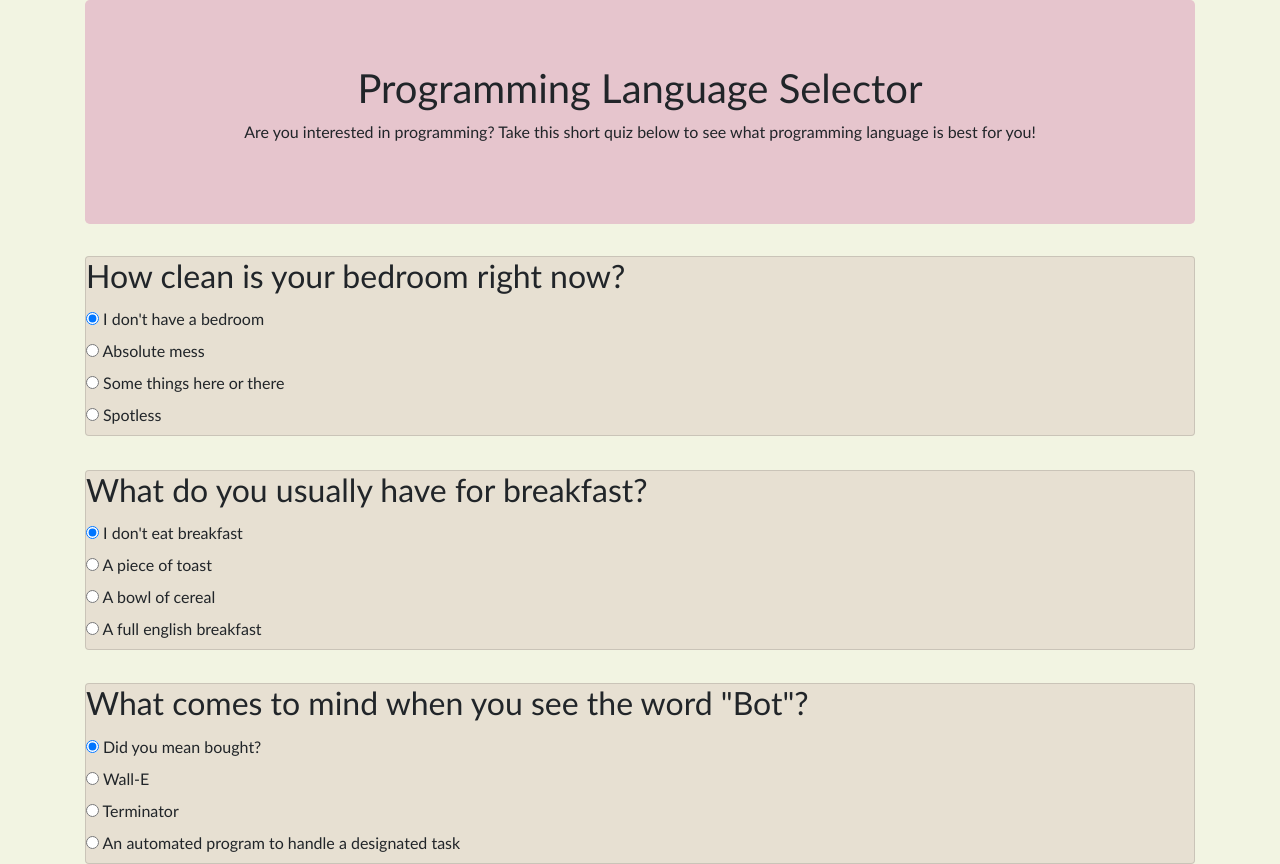
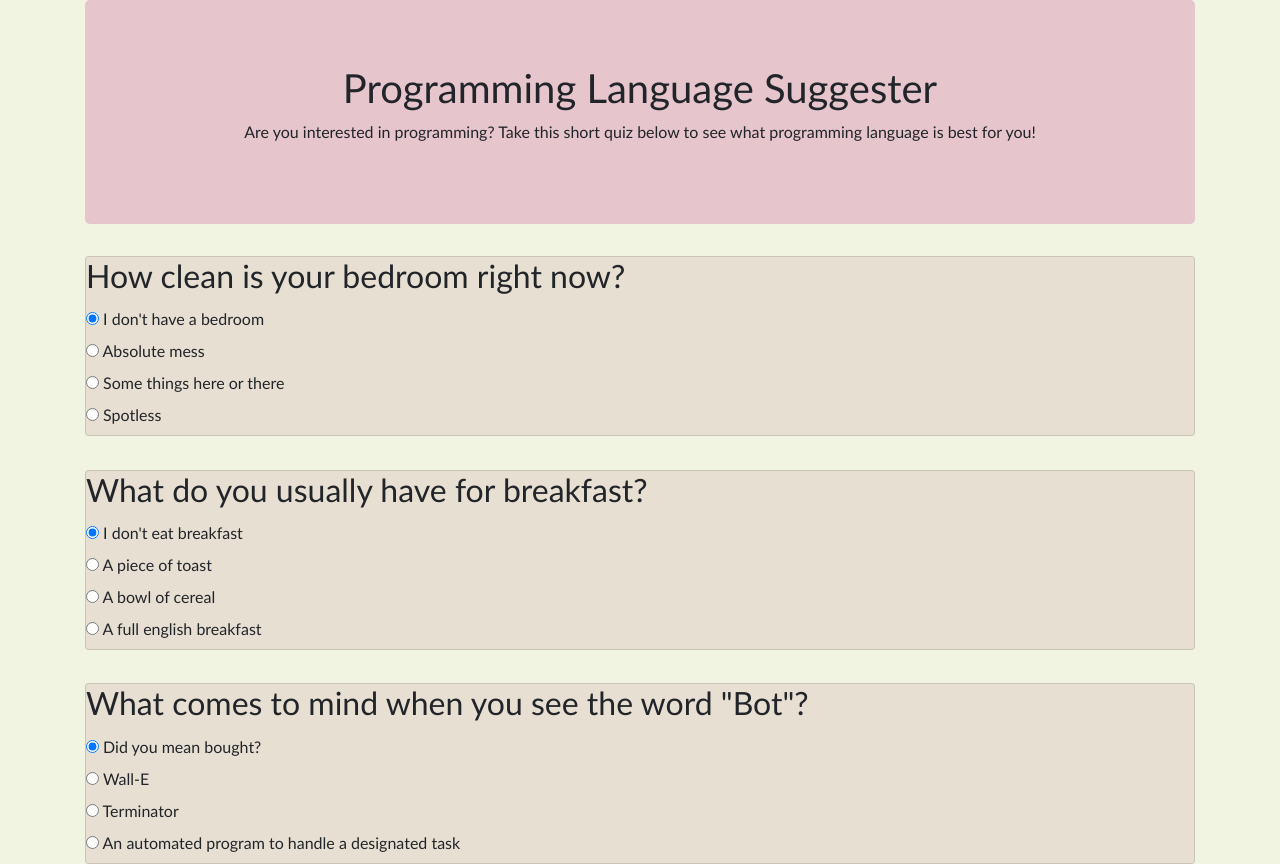
Before and after one commit to JLEWilson/programming_language_suggester, a plain HTML site: page index.html in a window 1280 px wide. Shown: the top 864 px of the page. Drawn offline with Linux system fonts and the light colour scheme.

Commit message:
Changed all instances of Selector to Suggester

```diff
--- a/index.html
+++ b/index.html
@@ -5,12 +5,12 @@
   <link href="css/styles.css" rel="stylesheet" type="text/css">
   <script src="js/jquery-3.6.0.js"></script>
   <script src="js/scripts.js"></script>
-  <title>Programming Language Selector</title>
+  <title>Programming Language Suggester</title>
 </head>
 <body>
   <div class="container">
     <div class="jumbotron">
-      <h1>Programming Language Selector</h1>
+      <h1>Programming Language Suggester</h1>
       <p id="quizInformation">Are you interested in programming? Take this short quiz below to see what programming language is best for you!</p>
     </div>
     <form id="formOne">
```
Also changed, not shown: 1 other file.
